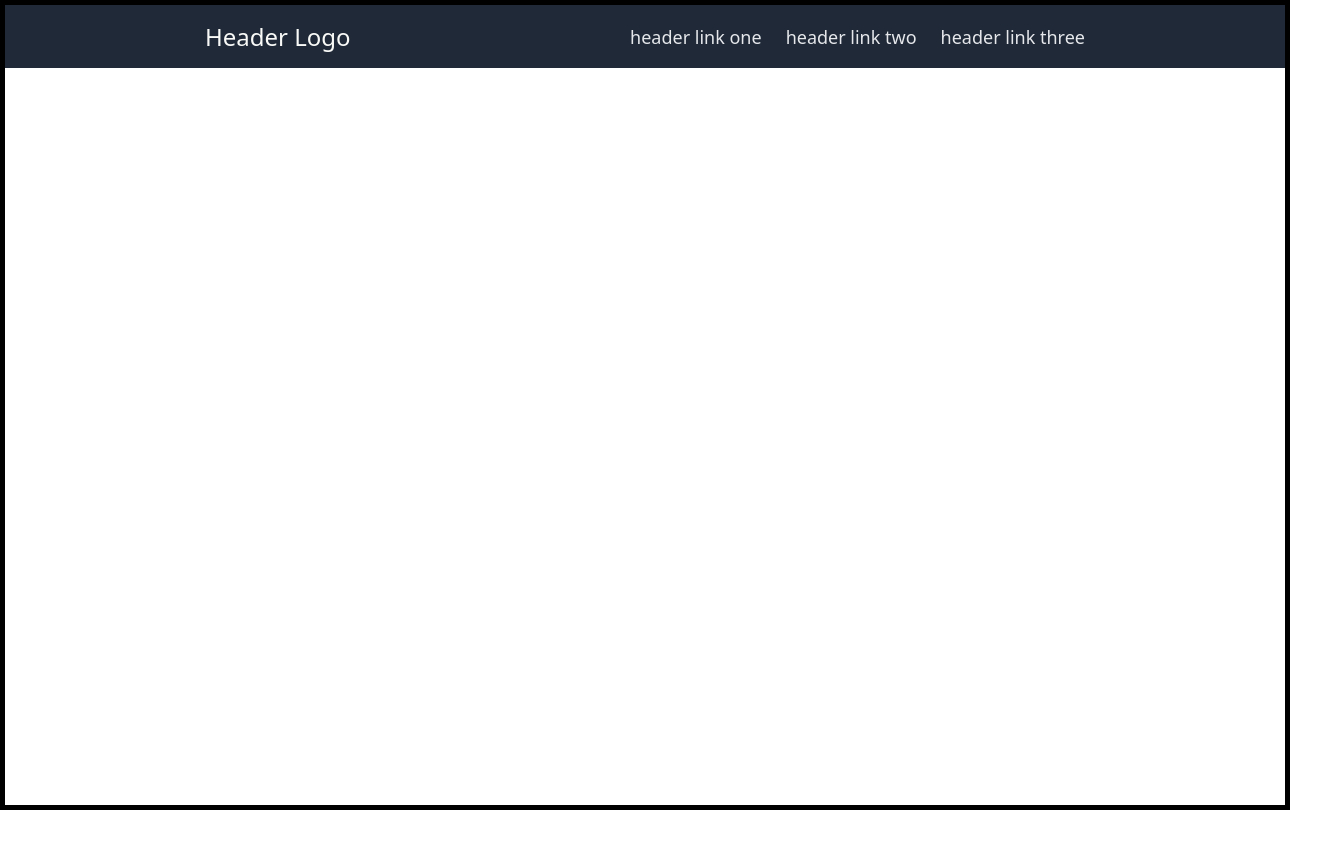
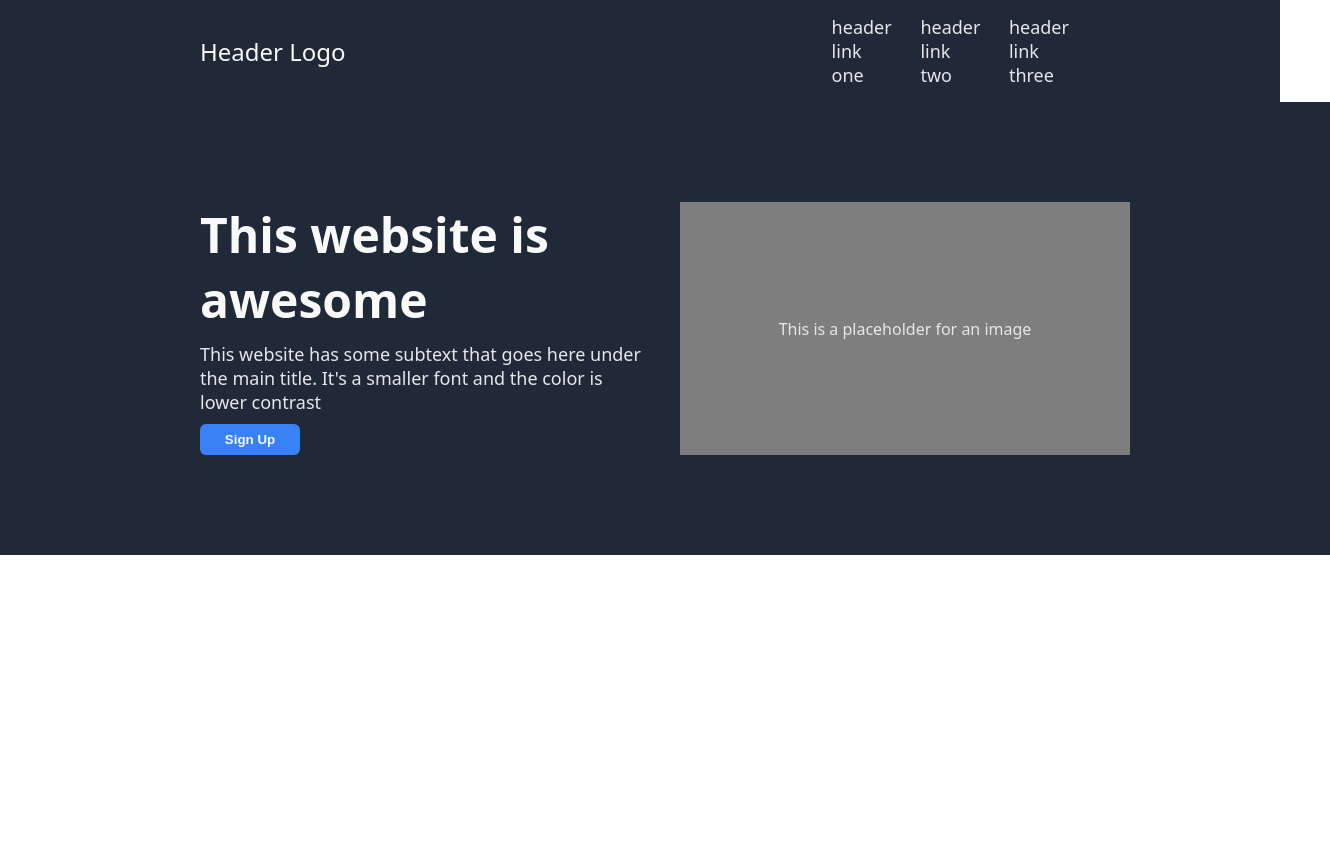
Before and after one commit to v-sudo29/landing-page, a plain HTML site: page index.html in a window 1280 px wide. Shown: the whole page, 1330 px wide, since content can reach past the window. Before the commit the page ends 810 px from the top, so only its background shows below. Drawn offline with Linux system fonts and the light colour scheme.

Commit message:
Style hero section

```diff
--- a/index.html
+++ b/index.html
@@ -17,7 +17,14 @@
             </div>
         </div>
         <div class="content">
-
+            <div class="awesomeimage">
+                <div class="awesome">
+                    <div class="herotext"><strong>This website is awesome</strong></div>
+                    <div class="subtext">This website has some subtext that goes here under the main title. It's a smaller font and the color is lower contrast</div>
+                    <button class="signup"><strong>Sign Up</strong></button>
+                </div>
+                <div class="image">This is a placeholder for an image</div>
+            </div>
         </div>
         <div class="footer">
 
--- a/style.css
+++ b/style.css
@@ -1,9 +1,8 @@
 body {
     display: flex;
     margin: 0;
-    border: 5px solid black;
-    min-height: 100vh;
-    min-width: 100vw;
+    min-height: 150vh;
+    width: 100vw;
     flex-direction: column;
     font-family:system-ui, -apple-system, BlinkMacSystemFont, 'Segoe UI', Roboto, Oxygen, Ubuntu, Cantarell, 'Open Sans', 'Helvetica Neue', sans-serif;
 }
@@ -13,12 +12,15 @@ body {
     align-items: center;
     justify-content: space-between;
     padding: 15px 200px;
+    gap: 450px;
     background-color: #1F2937;
 }
 
 .logo {
     font-size: 24px;
     color: #F9FAF8;
+    flex-shrink: 0;
+    margin-right: 1.5em;
 }
 
 a {
@@ -31,6 +33,58 @@ ul {
     display: flex;
     list-style: none;
     margin: 0;
+    flex-shrink: 0;
     padding: 0;
     gap: 1.5em;
 }
+
+
+.content {
+    display: flex;
+}
+
+.awesomeimage {
+    background-color: #1F2937;
+    width: 100%;
+    display: flex;
+    justify-content: space-between;
+    gap: 30px;
+    padding: 100px 200px;
+}
+
+.awesome {
+    display: flex;
+    flex-direction: column;
+    width: 450px;
+    flex-shrink: 0;
+    gap: 10px;
+}
+
+.herotext {
+    font-size: 48px;
+    font-weight: 800px;
+    color: #F9FAF8;
+}
+
+.subtext {
+    font-size: 18px;
+    color: #E5E7EB;
+}
+
+button {
+    background-color: #3882F6;
+    color: #F9FAF8;
+    border-radius: 6px;
+    border: none;
+    width: 100px;
+    padding: 8px;
+}
+
+.image {
+    background-color: #7e7e7e;
+    display: flex;
+    width: 450px;
+    justify-content: center;
+    align-items: center;
+    color: #E5E7EB;
+}
```
